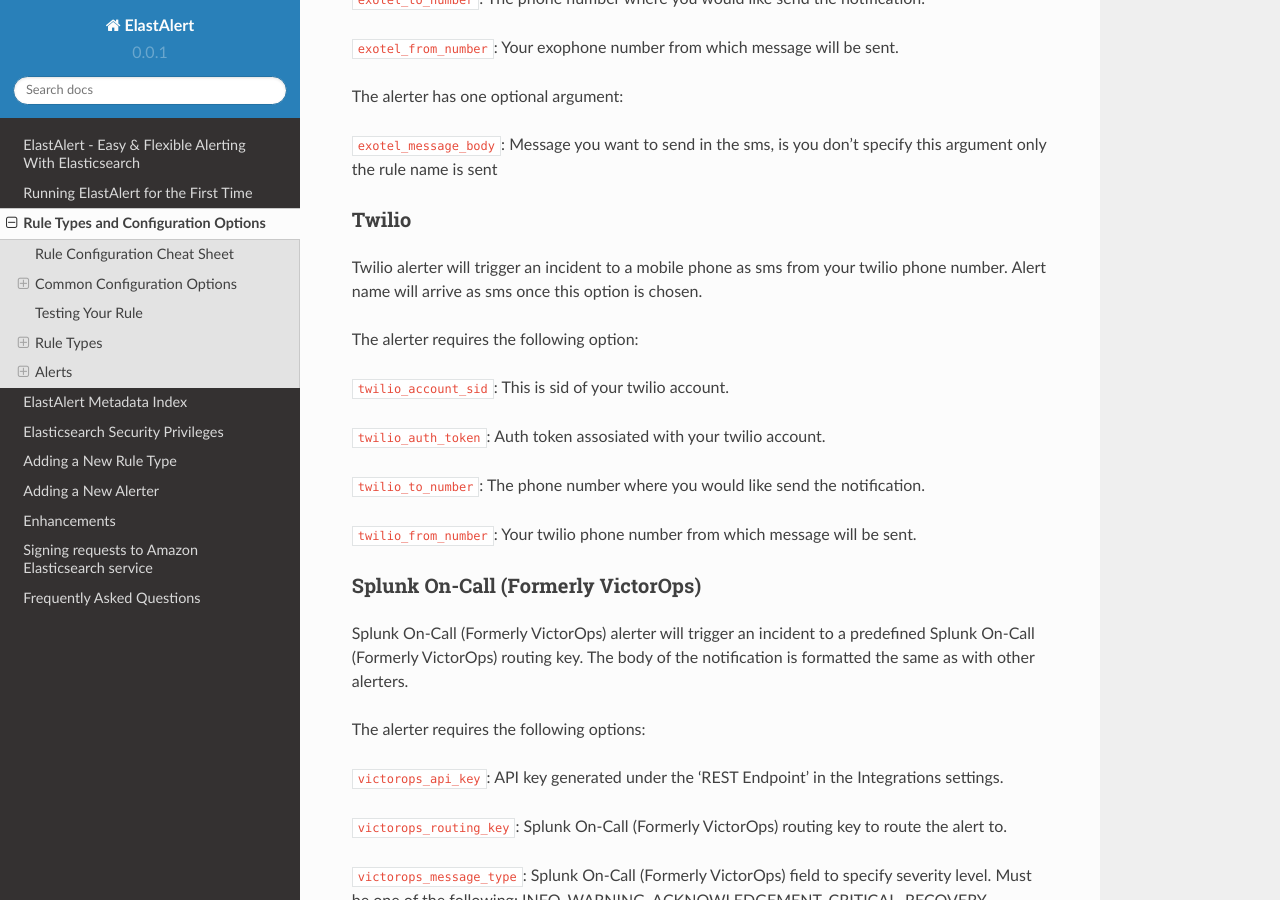
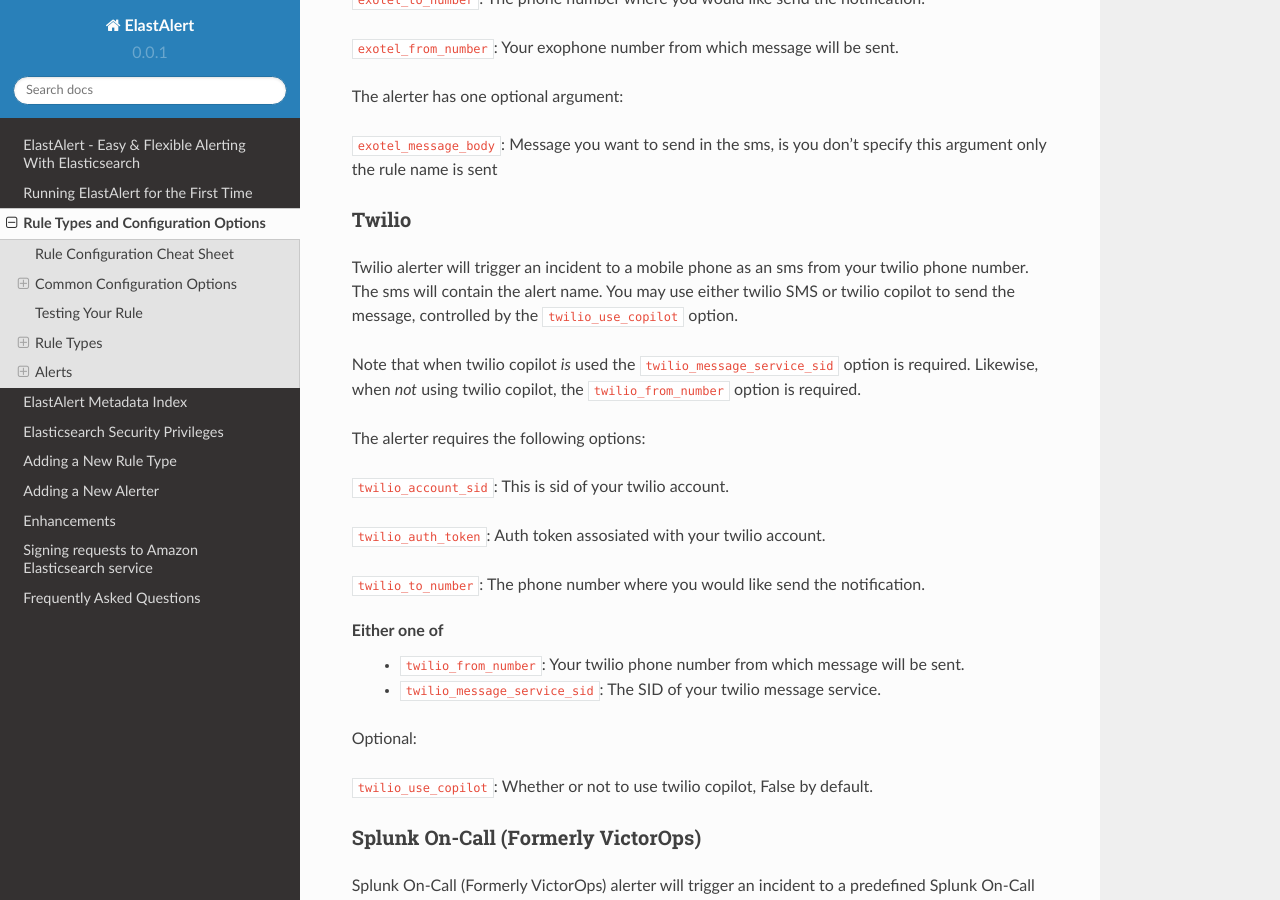
Before and after one commit to Yelp/elastalert, a Sphinx documentation site: the page built from docs/source/ruletypes.rst, in a window 1280 px wide and 900 px high, scrolled down 49688 px. Built offline with Sphinx 7.4.7 and the Read the Docs theme 2.0.0, drawn with Linux system fonts in a browser that asks for light colours; pages that are not in the unit, such as notebooks, are missing from menus.

Commit message:
document updated options to twilio alerter

```diff
--- a/docs/source/ruletypes.rst
+++ b/docs/source/ruletypes.rst
@@ -2009,9 +2009,12 @@
 Twilio
 ~~~~~~
 
-Twilio alerter will trigger an incident to a mobile phone as sms from your twilio phone number. Alert name will arrive as sms once this option is chosen.
-
-The alerter requires the following option:
+Twilio alerter will trigger an incident to a mobile phone as an sms from your twilio phone number. The sms will contain the alert name. You may use either twilio SMS or twilio copilot
+to send the message, controlled by the ``twilio_use_copilot`` option.
+
+Note that when twilio copilot *is* used the ``twilio_message_service_sid`` option is required. Likewise, when *not* using twilio copilot, the ``twilio_from_number`` option is required.
+
+The alerter requires the following options:
 
 ``twilio_account_sid``: This is sid of your twilio account.
 
@@ -2019,7 +2022,13 @@
 
 ``twilio_to_number``: The phone number where you would like send the notification.
 
-``twilio_from_number``: Your twilio phone number from which message will be sent.
+Either one of
+ * ``twilio_from_number``: Your twilio phone number from which message will be sent.
+ * ``twilio_message_service_sid``: The SID of your twilio message service.
+
+Optional:
+
+``twilio_use_copilot``: Whether or not to use twilio copilot, False by default.
 
 
 Splunk On-Call (Formerly VictorOps)
```
